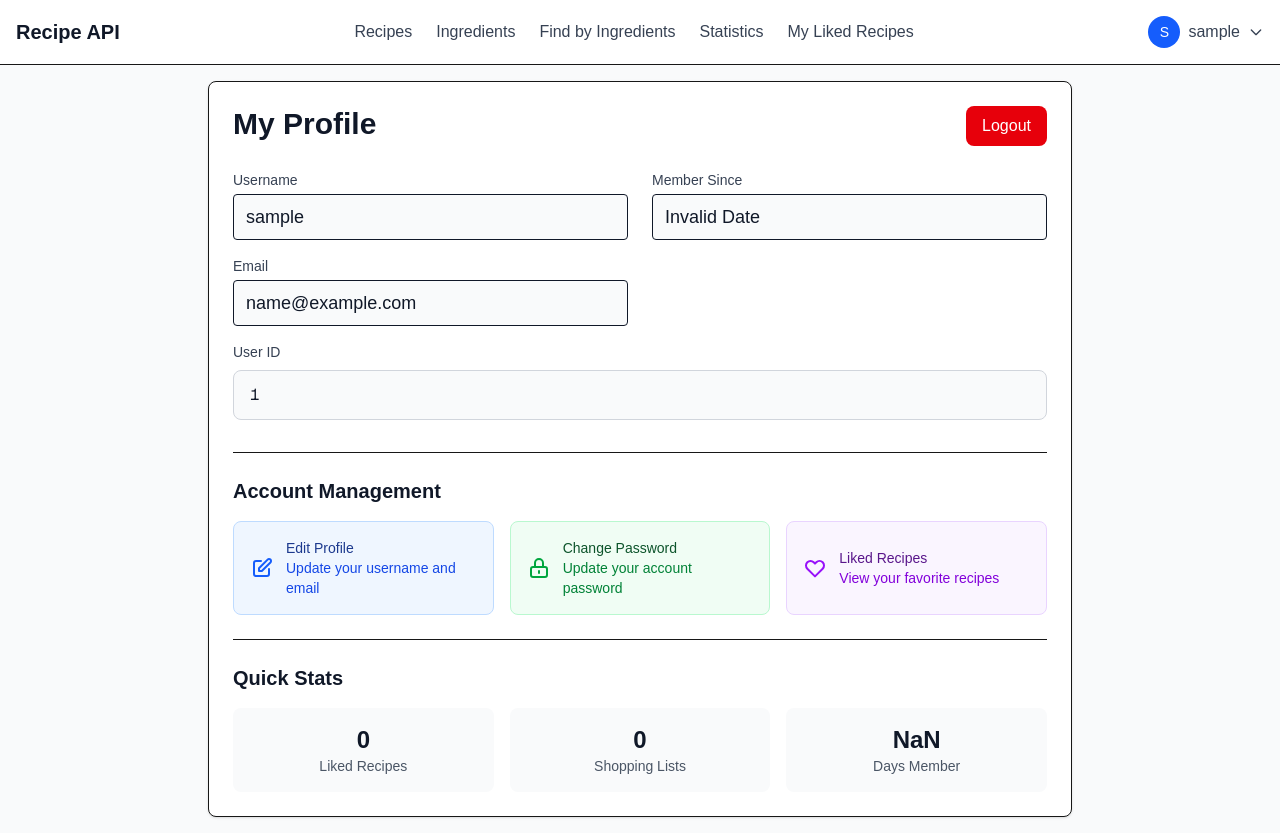
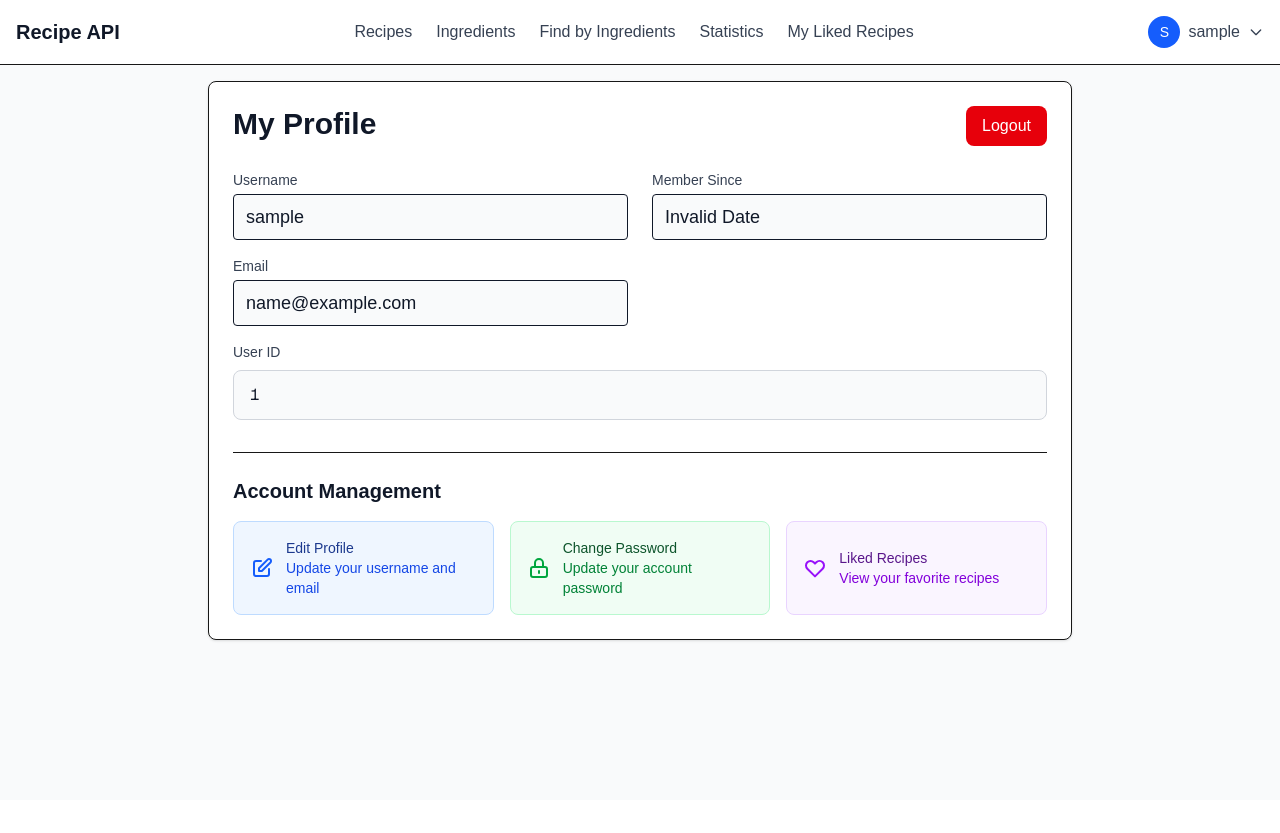
Before and after one commit to ngthecoder/go_web_api, a Next.js app in the folder frontend/: page /profile in a window 1280 px wide. After the commit the page ends 800 px from the top, so only its background shows below. Built offline with nearby package versions, Linux system fonts and the light colour scheme; no server answers; sample sign-in values are in the browser's storage.

Commit message:
removed quick stats

```diff
--- a/frontend/app/profile/page.tsx
+++ b/frontend/app/profile/page.tsx
@@ -124,26 +124,6 @@ export default function ProfilePage() {
               </Link>
             </div>
           </div>
-
-          <div className="border-t pt-6 mt-6">
-            <h2 className="text-xl font-semibold mb-4 text-gray-900">Quick Stats</h2>
-            <div className="grid grid-cols-1 sm:grid-cols-3 gap-4">
-              <div className="bg-gray-50 p-4 rounded-lg text-center">
-                <p className="text-2xl font-bold text-gray-900">0</p>
-                <p className="text-sm text-gray-600">Liked Recipes</p>
-              </div>
-              <div className="bg-gray-50 p-4 rounded-lg text-center">
-                <p className="text-2xl font-bold text-gray-900">0</p>
-                <p className="text-sm text-gray-600">Shopping Lists</p>
-              </div>
-              <div className="bg-gray-50 p-4 rounded-lg text-center">
-                <p className="text-2xl font-bold text-gray-900">
-                  {Math.floor((new Date().getTime() - new Date(user?.created_at || '').getTime()) / (1000 * 60 * 60 * 24))}
-                </p>
-                <p className="text-sm text-gray-600">Days Member</p>
-              </div>
-            </div>
-          </div>
         </div>
       </div>
     </ProtectedRoute>
```
